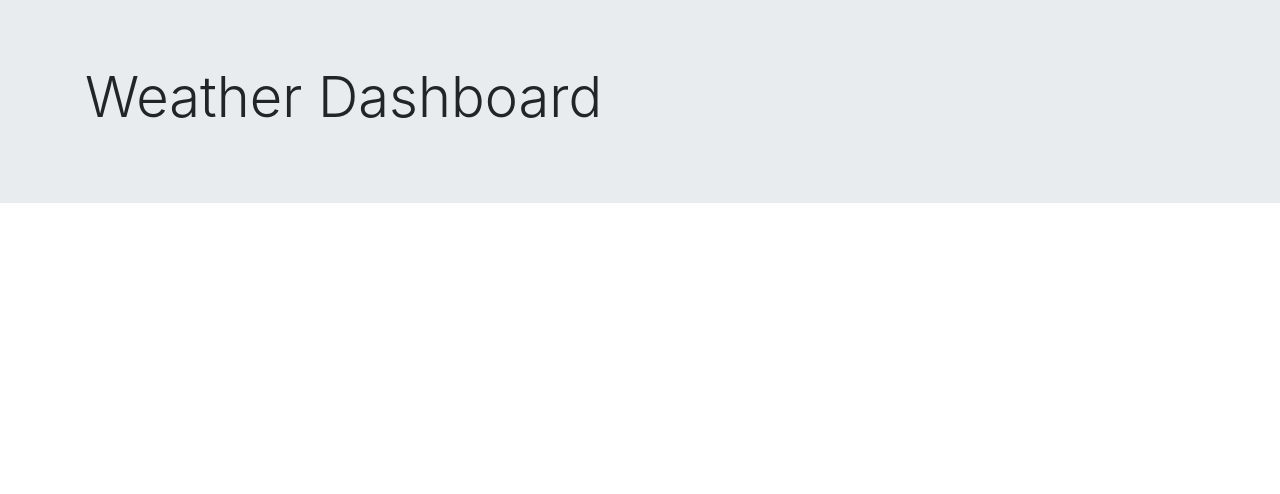
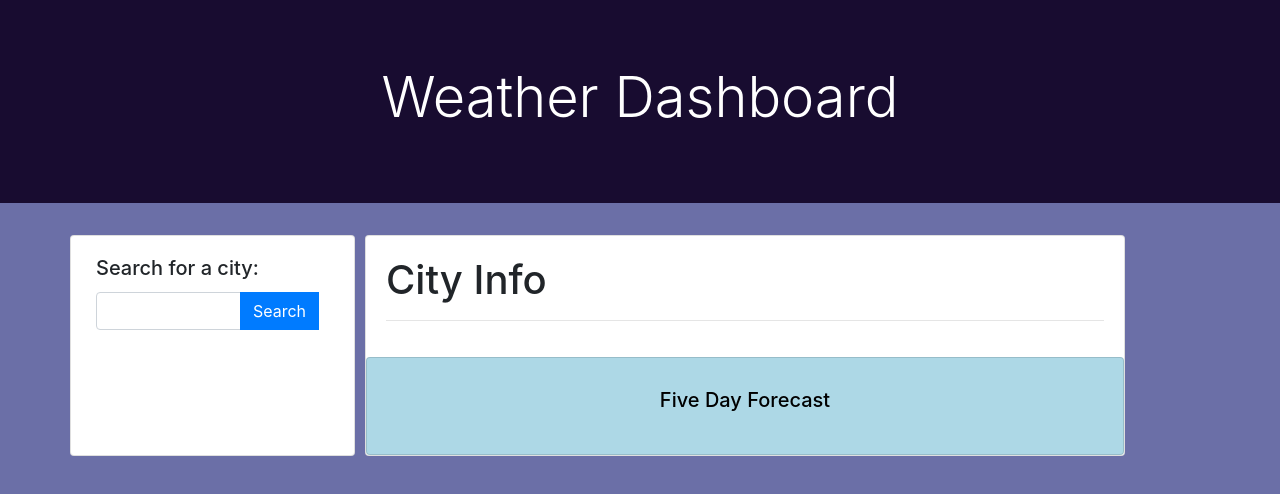
Before and after one commit to dazrin/weather-dashboard, a plain HTML site: page index.html in a window 1280 px wide. Drawn offline with nearby package versions, Linux system fonts and the light colour scheme.

Commit message:
added bootstrap html components and styling

```diff
--- a/assets/style/style.css
+++ b/assets/style/style.css
@@ -0,0 +1,55 @@
+html {
+    box-sizing: border-box;
+  }
+
+  .jumboStyle {
+    text-align: center;
+    background-color: rgb(24, 12, 48);
+    color: white;
+  }
+
+  body {
+    background-color: rgb(107, 111, 167);
+  }
+
+  .searchBar {
+    margin-right: 10px;
+    padding-left: 5px;
+  }
+
+  .forecast {
+    text-align: center
+  }
+
+  .uvHigh {
+    background-color: red;
+    color: white
+  }
+
+  .uvSafe {
+    background-color: green;
+    color: white
+  }
+
+  .uvMed {
+    background-color: yellow;
+    color: black;
+
+  }
+
+  .uvMod {
+    background-color: orange;
+    color: black;
+  }
+
+  span {
+    padding: 5px;
+  }
+
+  .fiveForecastStyle {
+    background-color: lightblue;
+    color: black;
+    margin: 0 auto;
+    margin-right: 5px;
+    padding: 10px;
+  }
--- a/index.html
+++ b/index.html
@@ -9,9 +9,50 @@
 </head>
 <body>
 
+    <!--Main Heading-->
 <div class="jumbotron jumbotron-fluid jumboStyle">
     <div class="container">
         <h1 class="display-4">Weather Dashboard</h1>
+    </div>
+</div>
+
+    <!--Search Bar-->
+<div class="container Searchbar">
+    <div class="row">
+        <div class="card col-12 col-md-3 searchBar" style="width: 18rem;">
+            <div class="card-body">
+                <h5 class="card-title">Search for a city:</h5>
+                <div class="input-group mb-4">
+                    <input id="searchCity" type="text" class="form-control" aria-ariadescribedby="button-addon2">
+                    <div class="input-group-append">
+                        <button type="button" class="btn btn-primary">Search</button>
+                        <hr>
+                    </div>
+                </div>
+                <div id="pastCities"></div>
+            </div>
+        </div>
+
+    <!--City Info-->
+        <div class="card col-12 col-md-8" style="width: 18rem;">
+        <div class="row">
+            <div id="info" class="card-body">
+                <h1 class="card-title">City Info</h1>
+                <hr>
+            </div>
+        </div>
+        <div class="row">
+            <div class="card col-12 container fiveForecastStyle" style="width: 18rem;">
+                <div id="daysForecast" class="card-body row">
+                    <h5 class="card-title forecast col-12">Five Day Forecast</h5>
+                    <hr>
+                </div>
+            </div>
+
+     <!--5 day forecast-->
+
+        </div>
+    </div>
     </div>
 </div>
 
```
